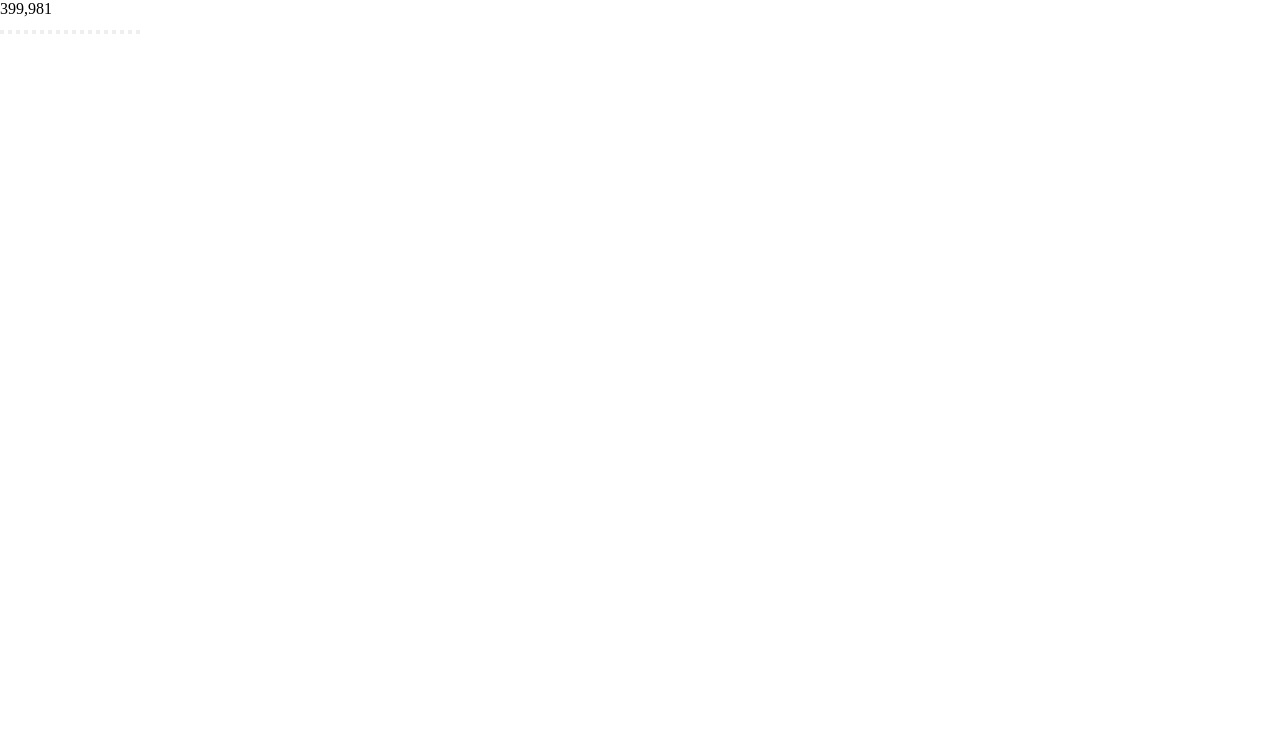
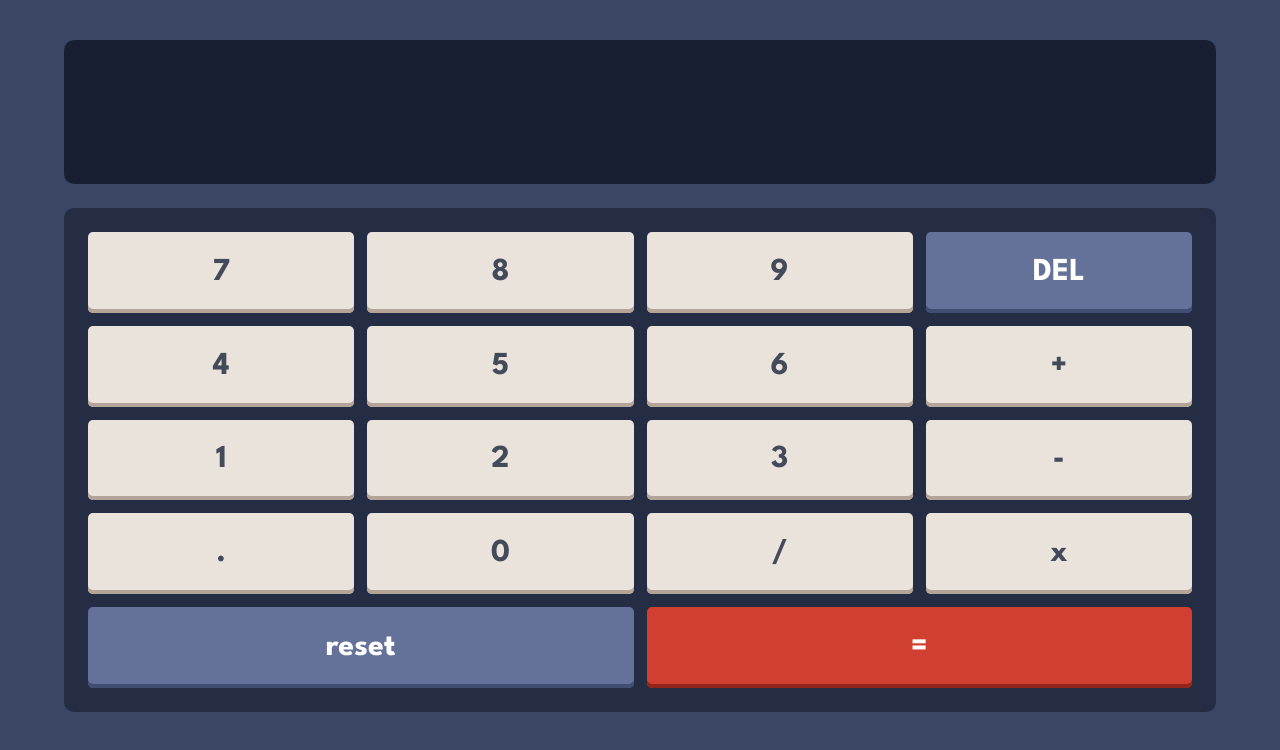
Before and after one commit to HectorCdn/calculator-app, a plain HTML site: page index.html in a window 1280 px wide. Drawn offline with Linux system fonts and the light colour scheme.

Commit message:
iojvioejiovjsiovj

```diff
--- a/index.html
+++ b/index.html
@@ -1,39 +1,36 @@
 <!DOCTYPE html>
 <html lang="en">
 	<head>
-    <meta charset="UTF-8">
-    <meta name="viewport" content="width=device-width, initial-scale=1.0">
+		<meta charset="UTF-8" />
+		<meta name="viewport" content="width=device-width, initial-scale=1.0" />
 		<title>Document</title>
         <link rel="stylesheet" href="style.css">
+        <link rel="stylesheet" href="script.js">
 	</head>
 	<body>
 		<div class="back">
-        <div class="part1">
-            <h2></h2>
+			<div class="view"></div>
+            <div class="backgroundCalculator">
+                <button class=" buttonDefault buttonWhite">7</button>
+				<button class=" buttonDefault buttonWhite">8</button>
+	    		<button class=" buttonDefault buttonWhite">9</button>
+				<button class=" buttonDefault buttonGrey">DEL</button>
+				<button class=" buttonDefault buttonWhite">4</button>
+				<button class=" buttonDefault buttonWhite">5</button>
+				<button class=" buttonDefault buttonWhite">6</button>
+				<button class=" buttonDefault buttonWhite">+</button>
+				<button class=" buttonDefault buttonWhite">1</button>
+				<button class=" buttonDefault buttonWhite">2</button>
+				<button class=" buttonDefault buttonWhite">3</button>
+				<button class=" buttonDefault buttonWhite">-</button>
+				<button class=" buttonDefault buttonWhite">.</button>
+				<button class=" buttonDefault buttonWhite">0</button>
+				<button class=" buttonDefault buttonWhite">/</button>
+				<button class=" buttonDefault buttonWhite">x</button>
+				<button class=" buttonDefault buttonGrey buttonColumn">reset</button>
+				<button class=" buttonDefault buttonRed">=</button>
             </div>
-        <div class="part2">
-            399,981
-        </div>
-        <div class="part3">
-            <button class="touche"></button> <!--1>-->
-            <button class="touche"></button> <!--2>-->
-            <button class="touche"></button> <!--3>-->
-            <button class="touche toucheGris"></button> <!--4>-->
-            <button class="touche"></button> <!--5>-->
-            <button class="touche"></button> <!--6>-->
-            <button class="touche"></button> <!--7>-->
-            <button class="touche"></button> <!--8>-->
-            <button class="touche"></button> <!--9>-->
-            <button class="touche"></button> <!--10-->
-            <button class="touche"></button> <!--11-->
-            <button class="touche"></button> <!--12-->
-            <button class="touche"></button> <!--13-->
-            <button class="touche"></button> <!--14-->
-            <button class="touche"></button> <!--15-->
-            <button class="touche"></button> <!--16-->
-            <button class="touche toucheGris"></button> <!--17-->
-            <button class="button toucheRouge"></button> <!--18-->
-        </div>
+			</table>
 		</div>
 	</body>
 </html>
--- a/style.css
+++ b/style.css
@@ -1,6 +1,83 @@
 @import url('https://fonts.googleapis.com/css2?family=League+Spartan:wght@100..900&display=swap');
+
 * {
-    padding: 0;
-    margin: 0;
-    box-sizing: border-box;
+	padding: 0;
+	margin: 0;
+	box-sizing: border-box;
+    font-family: "League Spartan", serif;
+    font-size: 32px;
+    font-weight: 700;
+    color: rgba(67, 74, 89, 1);
 }
+
+body {
+	background-color: rgba(58, 70, 99, 1);
+	height: 100vh;
+	display: flex;
+	justify-content: center;
+	align-items: center;
+}
+
+.back {
+	height: 90%;
+	width: 90%;
+}
+
+.view {
+    background: rgba(24, 31, 51, 1);
+    height: 20%;
+    width: 100%;
+    border-radius: 10px;
+}
+
+.backgroundCalculator {
+    display: grid;
+    grid-template-columns: repeat(4, 1fr);
+    gap: 13px 13px;
+    background: rgba(36, 45, 68, 1);
+    height: 70%;
+    padding: 24px;
+    border-radius: 10px;
+    margin-top: 24px;
+}
+
+.buttonWhite {
+    background: rgba(234, 227, 220, 1);
+    box-shadow: 0px -4px 0px 0px rgba(179, 164, 151, 1) inset;
+}
+
+.buttonGrey {
+    background: rgba(100, 113, 152, 1);
+    box-shadow: 0px -4px 0px 0px rgba(65, 78, 115, 1) inset;
+    color: white;
+}
+
+.buttonRed {
+    grid-column: 3 / 5;
+    background: rgba(208, 63, 47, 1);
+    box-shadow: 0px -4px 0px 0px rgba(147, 38, 26, 1) inset;
+    color: white;
+}
+
+.buttonColumn {
+    grid-column: 1 / 3;
+}
+
+.buttonDefault {
+    width: 100%;
+	height: 100%;
+	border-radius: 5px;
+    border: none;
+}
+
+.buttonWhite:hover {
+    background-color: rgba(255, 255, 254, 1);
+}
+
+.buttonGrey:hover {
+    background: rgba(162, 178, 225, 1);
+}
+
+.buttonRed:hover {
+    background-color: rgba(249, 107, 91, 1);
+}
```
Also changed, not shown: script.js (added). Lines whose indentation alone changed are shown as unchanged.
